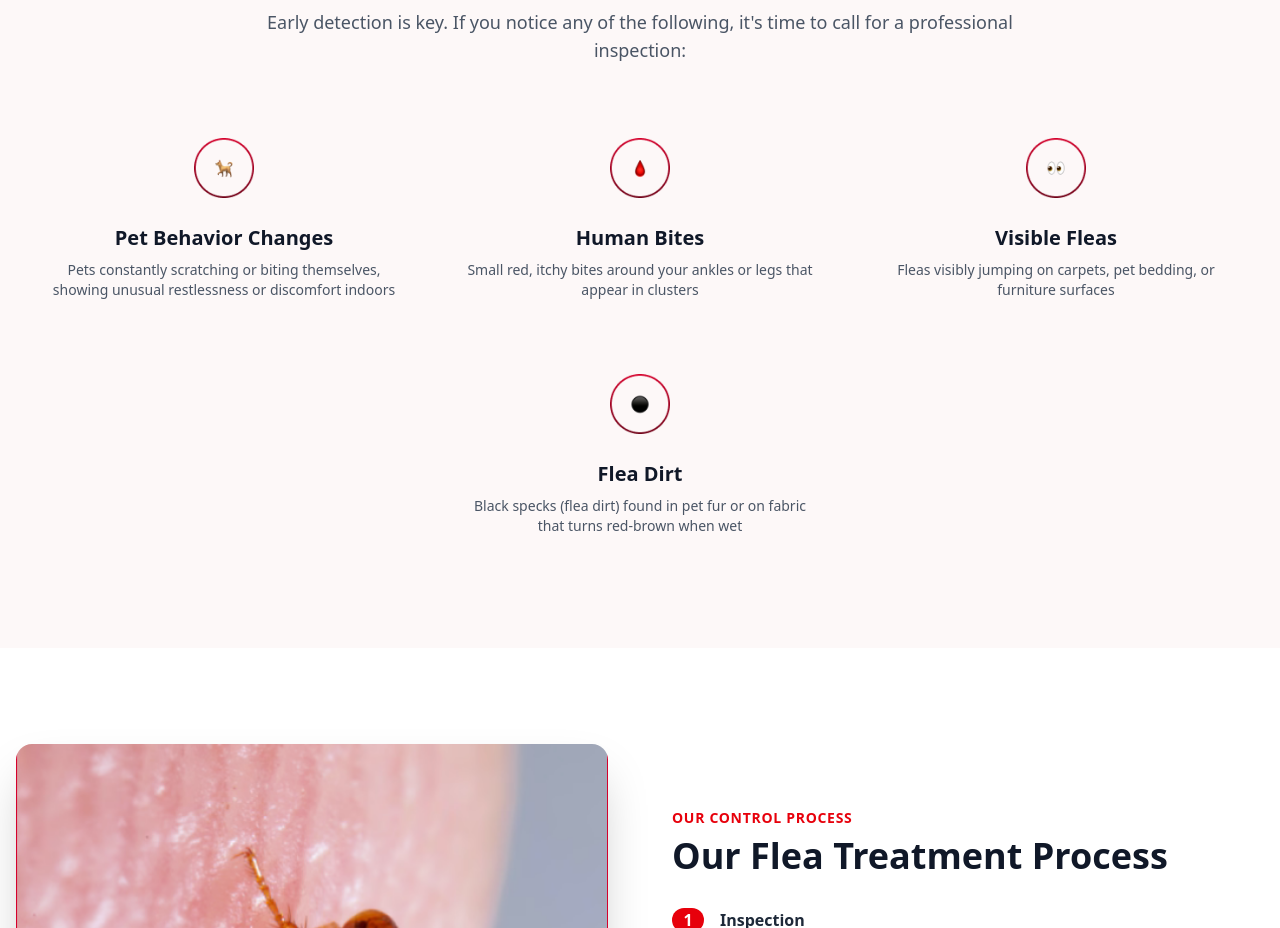
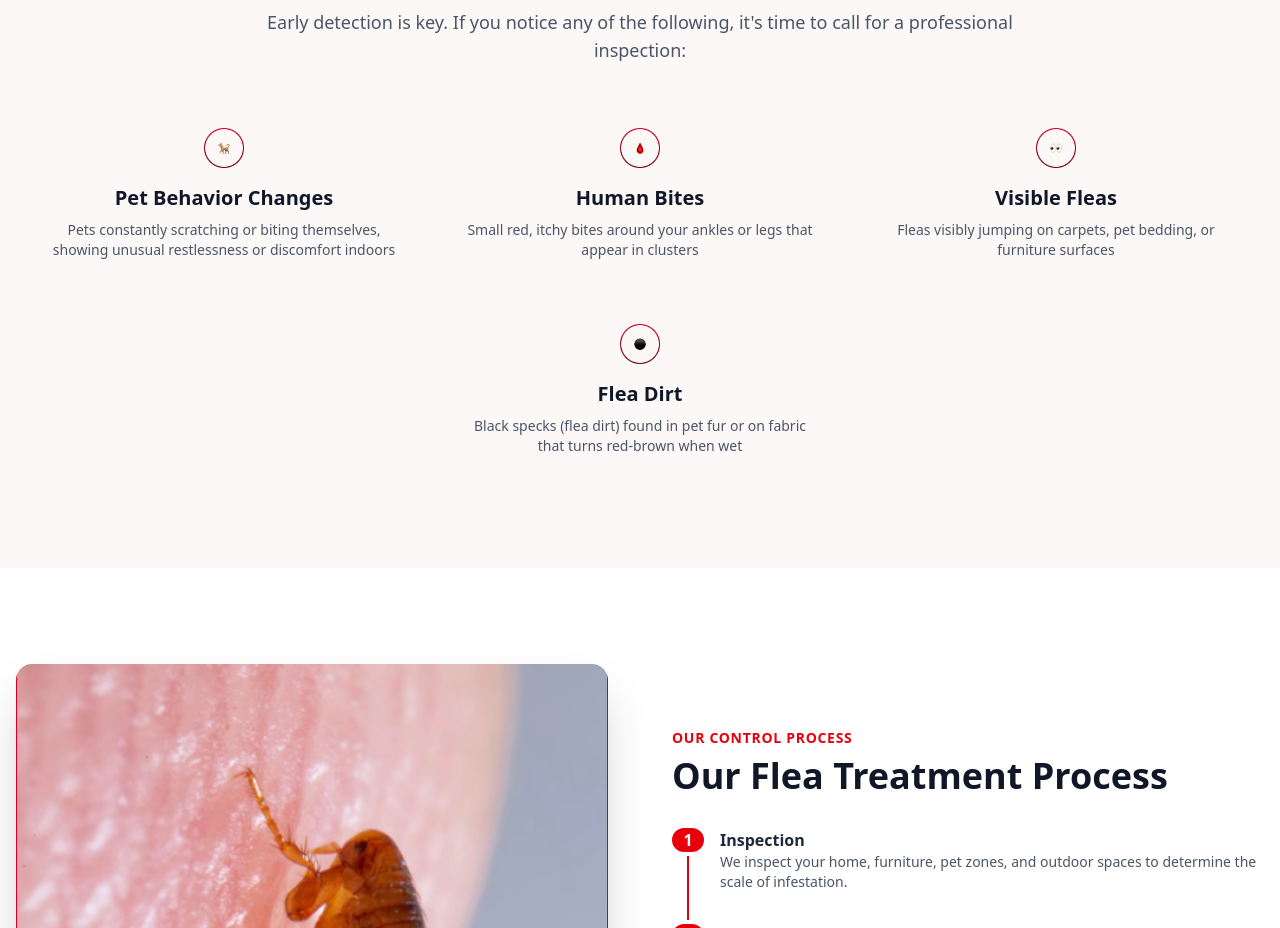
Before and after one commit to Eric-Eddie-Kabutey/a-star-plus, a Next.js app: page /fleas in a window 1280 px wide. Shown: the part 980-1908 px from the top of the page. Built offline with nearby package versions, Linux system fonts and the light colour scheme.

Commit message:
conditionally add and remove icon cover for feature-grid

```diff
--- a/components/shared/feature-grid.tsx
+++ b/components/shared/feature-grid.tsx
@@ -5,6 +5,7 @@ import { motion, Variants } from '@/components/module/framer-motion';
 import { Button } from '@/components/ui/button';
 import Link from 'next/link';
 import Image from 'next/image';
+import { cn } from '@/lib/utils';
 
 interface FeatureItem {
   icon: string;
@@ -18,6 +19,7 @@ interface FeatureGridSectionProps {
   description?: string;
   items: FeatureItem[];
   variant?: 'circularIcon' | 'card';
+  iconBorder?: boolean;
   cta?: {
     text: string;
     href: string;
@@ -30,6 +32,7 @@ export function FeatureGrid({
   description,
   items,
   variant = 'circularIcon',
+  iconBorder,
   cta,
 }: FeatureGridSectionProps) {
 
@@ -52,7 +55,7 @@ export function FeatureGrid({
 
   return (
     <section className="py-16 md:py-24" style={{ backgroundColor: '#fdf8f8' }}>
-      <div className="container mx-auto px-4">
+      <div className="container px-4">
         <div className="text-center max-w-3xl mx-auto mb-12">
           <p className="text-red-600 font-bold uppercase tracking-wider text-sm mb-2">
             {tagline}
@@ -84,8 +87,8 @@ export function FeatureGrid({
               {/* Variant 1: Circular Icon Style */}
               {variant === 'circularIcon' && (
                 <div className="flex flex-col items-center text-center p-4">
-                  <div className="flex items-center justify-center w-20 h-20 rounded-full mb-4 text-red-500">
-                    <Image src={item.icon} alt='icon' width={100} height={80} className='w-15 h-15' />
+                  <div className={cn( "flex items-center justify-center  mb-4", iconBorder ? " w-20 h-20 rounded-full border-2 border-red-600 " : "")}>
+                    <Image src={item.icon} alt='icon' width={100} height={80} className='w-10 h-auto' />
                   </div>
                   <h3 className="text-xl font-bold text-gray-900">{item.title}</h3>
                   <p className="mt-2 text-sm text-gray-600">{item.description}</p>
```
